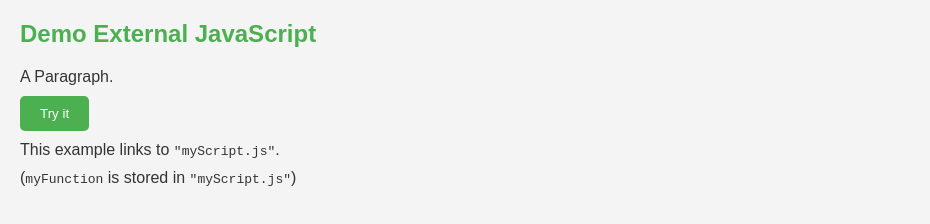
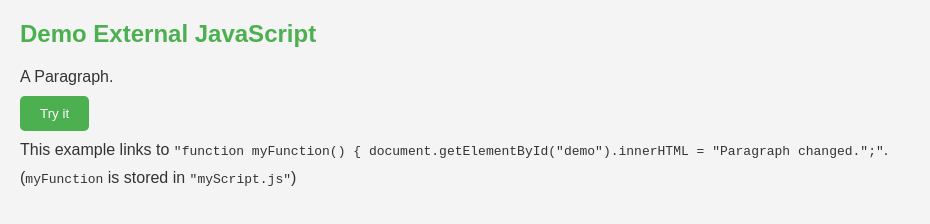
Before and after one commit to MashaM88/java-external, a plain HTML site: page index.html in a window 1280 px wide. Shown: the whole page, without its empty margins (0-930 px from the left). Drawn offline with Linux system fonts and the light colour scheme.

Commit message:
Update index.html

```diff
--- a/index.html
+++ b/index.html
@@ -36,7 +36,8 @@
 
     <button type="button" onclick="myFunction()">Try it</button>
 
-    <p>This example links to <code>"myScript.js"</code>.</p>
+    <p>This example links to <code>"function myFunction() {
+  document.getElementById("demo").innerHTML = "Paragraph changed.";"</code>.</p>
     <p>(<code>myFunction</code> is stored in <code>"myScript.js"</code>)</p>
 
     <script src="myScript.js"></script>
```
